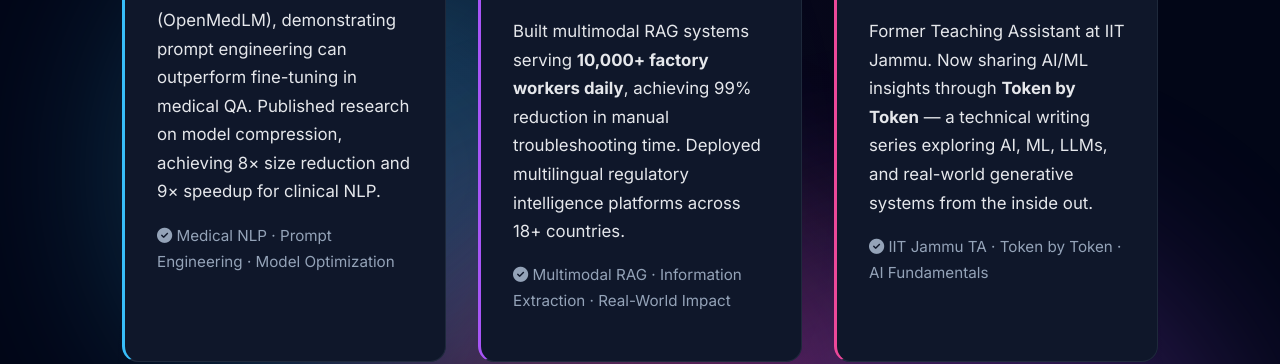
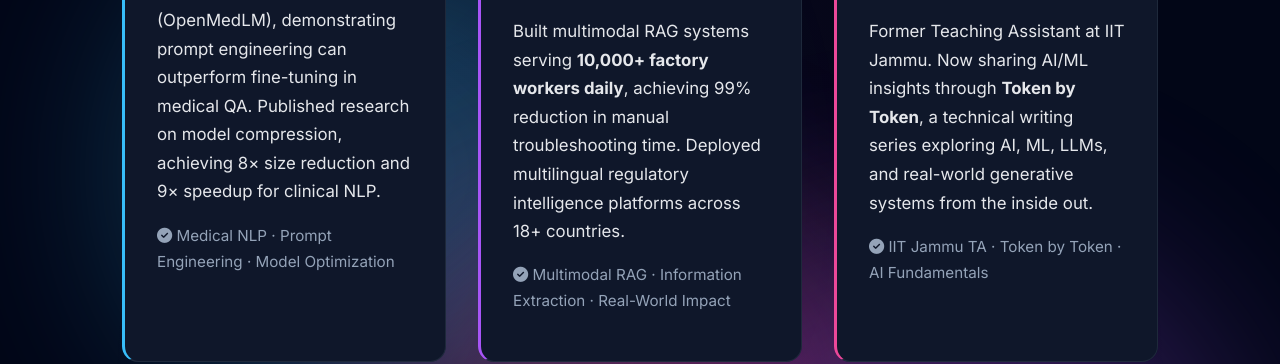
Before and after one commit to mayank1101/mayank1101.github.io, a Jekyll site: the page built from index.html, in a window 1280 px wide and 900 px high, scrolled down 1343 px. Shown: the part 153-517 px from the top of the window. Built offline with Jekyll 4.4.1, drawn with Linux system fonts in a browser that asks for light colours; some of the changed text lies outside the part shown.

```diff
--- a/index.html
+++ b/index.html
@@ -143,7 +143,7 @@
                 <h3>Teaching & Knowledge Sharing</h3>
                 <p>
                     Former Teaching Assistant at IIT Jammu. Now sharing AI/ML insights through
-                    <strong>Token by Token</strong> — a technical writing series exploring AI, ML, LLMs,
+                    <strong>Token by Token</strong>, a technical writing series exploring AI, ML, LLMs,
                     and real-world generative systems from the inside out.
                 </p>
                 <p class="muted">
@@ -194,7 +194,7 @@
                 There's no hype here. No shortcuts. No "black-box" thinking.
             </p>
             <p class="manifesto-text">
-                Just careful reasoning, solid engineering, and honest explanations —<br/>
+                Just careful reasoning, solid engineering, and honest explanations, <br/>
                 <strong>built one concept, one decision, one token at a time.</strong>
             </p>
         </div>
```
Also changed, not shown: 1 other file.
